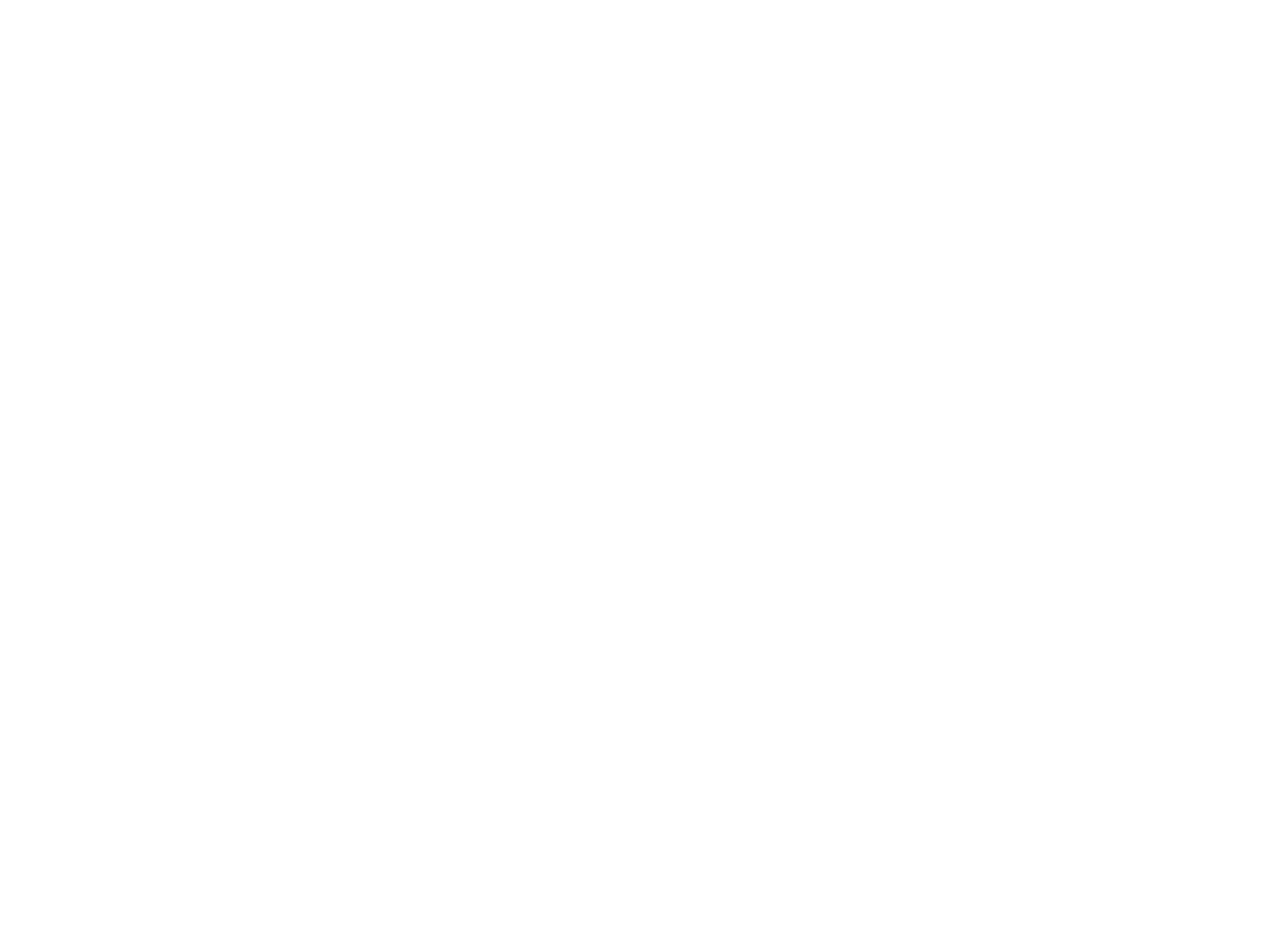
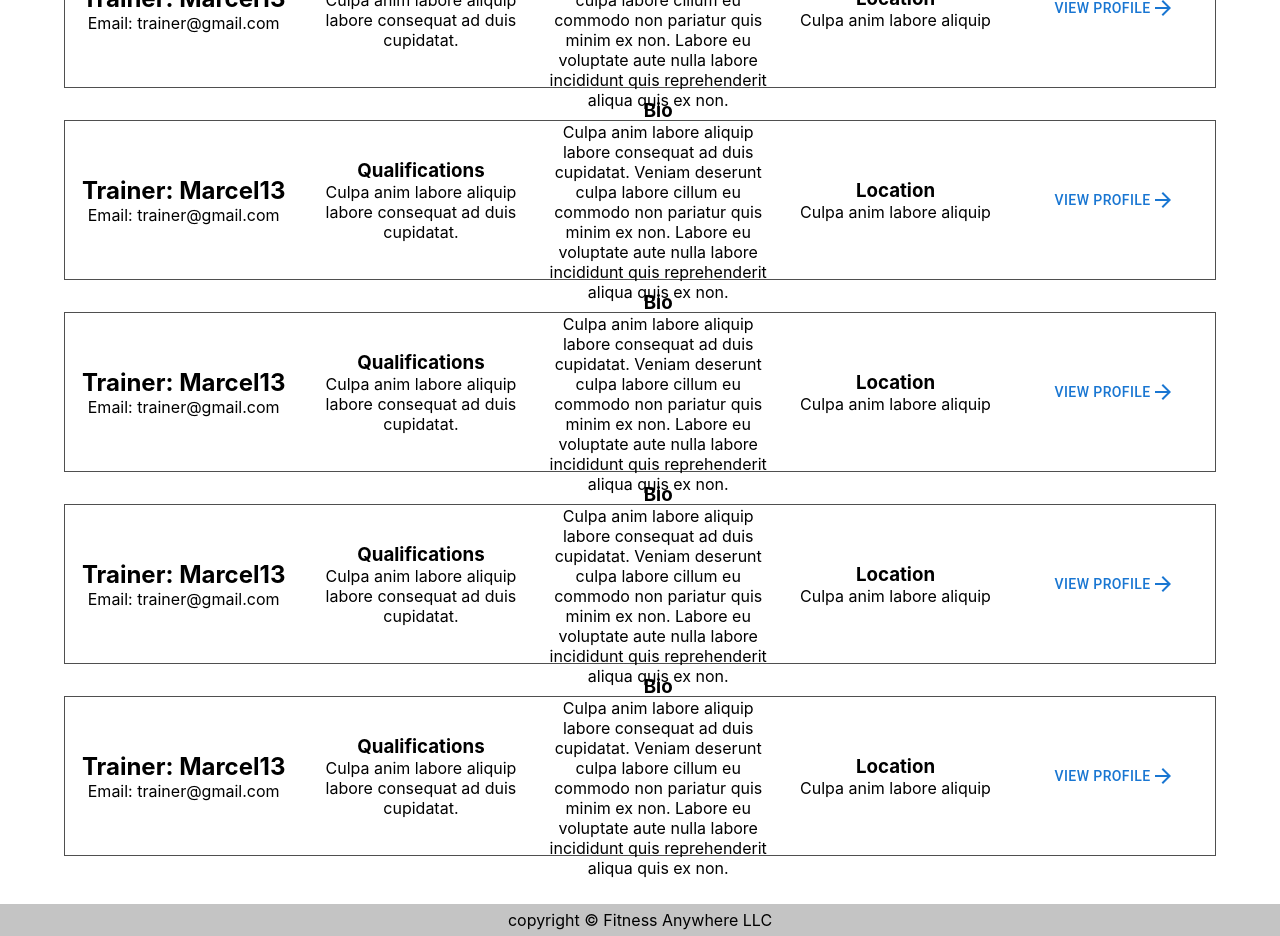
Before and after one commit to Anywhere-Fitness-Marcel-Tim/Front-end, a React (Create React App) app: page /trainers in a window 1280 px wide. Shown: the part 140-1076 px from the top of the page. Before the commit the page ends 800 px from the top, so only its background shows below. Built offline with nearby package versions, Linux system fonts and the light colour scheme; no server answers.

Commit message:
Working on trainers page

```diff
--- a/src/App.js
+++ b/src/App.js
@@ -1,6 +1,7 @@
 import './App.css';
 import './styles/header.css'
 import './styles/about.css'
+import './styles/trainer.css'
 import AboutUs from './pages/AboutUs'
 import TrainersPage from './pages/TrainersPage';
 import RequestQuotePage from './pages/RequestQuotePage';
--- /dev/null
+++ b/src/actions/getTrainers.js
@@ -0,0 +1,13 @@
+import axios from 'axios'
+import {loading, success, error} from './index'
+
+const getTrainers = () => (dispatch) => {
+    dispatch(loading())
+    axios.get('https://anywherefitness-back-end.herokuapp.com/api/users')
+    .then(users => {
+        console.log(users)
+        dispatch(success(users))
+    }).catch(err => dispatch(error(err)))
+}
+
+export default getTrainers
--- /dev/null
+++ b/src/actions/index.js
@@ -0,0 +1,15 @@
+export const LOADING = 'LOADING'
+export const SUCCESS = 'SUCCESS'
+export const ERROR = 'ERROR'
+
+export const loading = () => {
+    return {type: LOADING}
+}
+
+export const success = (data) => {
+    return {type: SUCCESS, payload: data}
+}
+
+export const error = (err) => {
+    return {type: ERROR, payload: err}
+}
--- a/src/components/Header.js
+++ b/src/components/Header.js
@@ -4,7 +4,8 @@
 function Header() {
     const currentRoute = useLocation()
   return (
-        <header>
+        <div>
+            <header>
             <h2 className='Logo'><Link to='/'>Anywhere fitness</Link></h2>
             <nav>
                 <Link className={currentRoute.pathname === '/'? 'current-page' : ''} to='/' >About us</Link>
@@ -15,6 +16,7 @@
                 </span>
             </nav>
         </header>
+        </div>
   )
 }
 
--- a/src/index.js
+++ b/src/index.js
@@ -4,11 +4,22 @@
 import App from './App';
 import {BrowserRouter as Router} from 'react-router-dom'
 
+//redux imports
+import {createStore, applyMiddleware} from 'redux'
+import {Provider} from 'react-redux'
+import thunk from 'redux-thunk'
+import logger from 'redux-logger'
+import reducer from './reducers'
+
+const store = createStore(reducer, applyMiddleware(thunk, logger))
+
 ReactDOM.render(
   <React.StrictMode>
-    <Router>
-      <App />
-    </Router>
+    <Provider store={store}>
+      <Router>
+        <App />
+      </Router>
+    </Provider>
   </React.StrictMode>,
   document.getElementById('root')
 );
--- a/src/pages/AboutUs.js
+++ b/src/pages/AboutUs.js
@@ -3,6 +3,7 @@
 import {Button} from '@mui/material'
 
 function AboutUs() {
+
   return (
     <div className='about-container'>
       <div className='about-top-container'>
@@ -32,6 +33,11 @@
           <Link to='/quotes'><Button variant='contained'>Request A Quote!</Button></Link>
         </div>
       </span>
+      <footer className='footer'>
+        <div>
+          <p> copyright © Fitness Anywhere LLC</p>
+        </div>
+      </footer>
     </div>
   )
 }
--- a/src/pages/TrainersPage.js
+++ b/src/pages/TrainersPage.js
@@ -1,11 +1,65 @@
 import React from 'react'
+import { connect } from 'react-redux'
+import getTrainers from '../actions/getTrainers'
+import { useEffect } from 'react'
+import {Button} from '@mui/material'
+import {ArrowForward} from '@mui/icons-material'
 
-function TrainersPage() {
+function TrainersPage(props) {
+  const { users } = props
+  const mockUsers = [
+    {role_name: "trainer", user_email: 'trainer@gmail.com', user_id: 23, username: "Marcel13"},
+    {role_name: "trainer", user_email: 'trainer@gmail.com', user_id: 23, username: "Marcel13"},
+    {role_name: "trainer", user_email: 'trainer@gmail.com', user_id: 23, username: "Marcel13"},
+    {role_name: "trainer", user_email: 'trainer@gmail.com', user_id: 23, username: "Marcel13"},
+    {role_name: "trainer", user_email: 'trainer@gmail.com', user_id: 23, username: "Marcel13"},
+  ]
+
+  useEffect(() => {
+    // getTrainers()
+  }, [])
+
   return (
     <div>
-        <h1>TrainersPage</h1>
+      <div className='trainer-container'>
+        {mockUsers.map(user => {
+          if(user.role_name === 'trainer'){
+            return <div className='trainer-card'>
+              <div className='trainer-info'>
+              <h2>Trainer: {user.username}</h2>
+              <p>Email: {user.user_email}</p>
+              </div>
+              <div className='qualifications'>
+                <h3>Qualifications</h3>
+                <p>Culpa anim labore aliquip labore consequat ad duis cupidatat.</p>
+              </div>
+              <div className='bio'>
+                <h3>Bio</h3>
+                <p>Culpa anim labore aliquip labore consequat ad duis cupidatat. Veniam deserunt culpa labore cillum eu commodo non pariatur quis minim ex non. Labore eu voluptate aute nulla labore incididunt quis reprehenderit aliqua quis ex non.</p>
+              </div>
+              <div className='location'>
+                <h3>Location</h3>
+                <p>Culpa anim labore aliquip</p>
+              </div>
+              <Button className='view-profile'>View Profile<ArrowForward/></Button>
+
+            </div>
+          }
+        })}
+    </div>
+    <footer className='footer'>
+        <div>
+          <p> copyright © Fitness Anywhere LLC</p>
+        </div>
+      </footer>
     </div>
   )
 }
 
-export default TrainersPage
+const mapStateToProps = (state) => {
+  return {
+    users: state.results.data
+  }
+}
+
+export default connect(mapStateToProps, getTrainers)(TrainersPage)
--- /dev/null
+++ b/src/reducers/index.js
@@ -0,0 +1,32 @@
+import {LOADING, SUCCESS, ERROR} from '../actions'
+
+export const initialState = {
+    results: [],
+    loading: false,
+    error: ''
+}
+export const reducer = (state = initialState, action)=>{
+    switch(action.type){
+        case LOADING:
+            return{
+                ...state,
+                loading: true
+            }
+        case SUCCESS:
+            return {
+                ...state,
+                loading: false,
+                results: action.payload
+            }
+        case ERROR:
+            return {
+                ...state,
+                loading: false,
+                error: action.payload
+            }
+        default:
+            return state
+    }
+}
+
+export default reducer;
--- a/src/styles/about.css
+++ b/src/styles/about.css
@@ -47,20 +47,19 @@
     margin: 1rem;
 }
 
-
-.about-middle{
+.about-middle {
     margin-top: 2rem;
     display: flex;
     justify-content: space-around;
     height: 20vh;
 }
-.about-middle div{
+.about-middle div {
     line-height: 2;
     font-weight: 500;
     width: 30%;
 }
 
-.about-bottom{
+.about-bottom {
     display: flex;
     justify-content: center;
     align-items: center;
@@ -68,12 +67,12 @@
     font-weight: 500;
 }
 
-.about-bottom-container{
+.about-bottom-container {
     margin-top: 5rem;
     width: 50%;
 }
 
-.about-bottom-container button{
+.about-bottom-container button {
     margin: 1rem;
-    padding: .5rem;
+    padding: 0.5rem;
 }
--- a/src/styles/header.css
+++ b/src/styles/header.css
@@ -58,13 +58,13 @@
     color: rgba(0, 0, 0, 0.9);
 }
 
-.Login-Link button{
+.Login-Link button {
     max-height: 2rem;
 }
 
 .Login-Link a {
     color: white;
-    font-size: .9rem;
+    font-size: 0.9rem;
     padding: 0;
     text-transform: capitalize;
 }
@@ -73,3 +73,12 @@
     padding: 0;
     color: #6e4eff;
 }
+
+footer {
+    height: 4vh;
+    margin-top: 2rem;
+    background: #c4c4c4;
+    display: flex;
+    justify-content: center;
+    align-items: center;
+}
--- /dev/null
+++ b/src/styles/trainer.css
@@ -0,0 +1,24 @@
+.trainer-container {
+    display: flex;
+    justify-content: center;
+    align-items: center;
+    flex-wrap: wrap;
+}
+
+.trainer-card {
+    border: 1px solid #4f4f4f;
+    width: 90%;
+    height: 20vh;
+    margin: 1rem;
+    display: flex;
+    justify-content: center;
+    align-items: center;
+}
+
+.trainer-card div {
+    width: 25%;
+}
+
+.view-profile {
+    width: 15rem;
+}
```
Also changed, not shown: src/components/TrainerCard.js (added).
